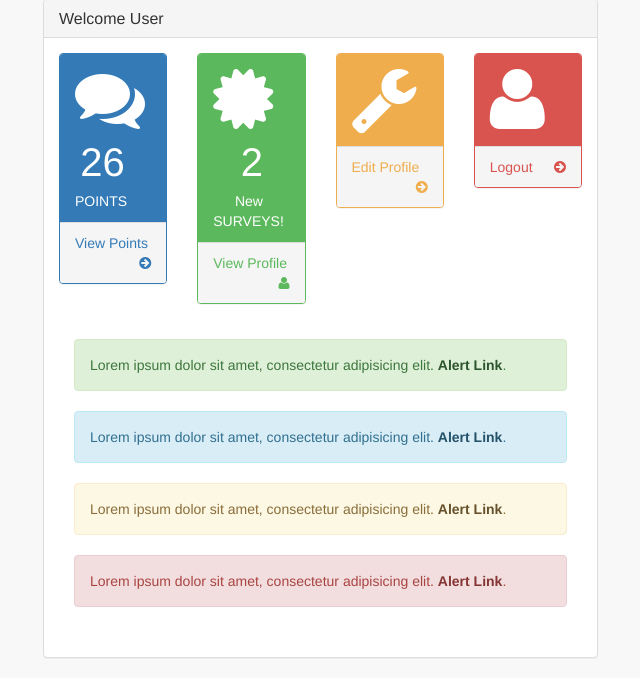
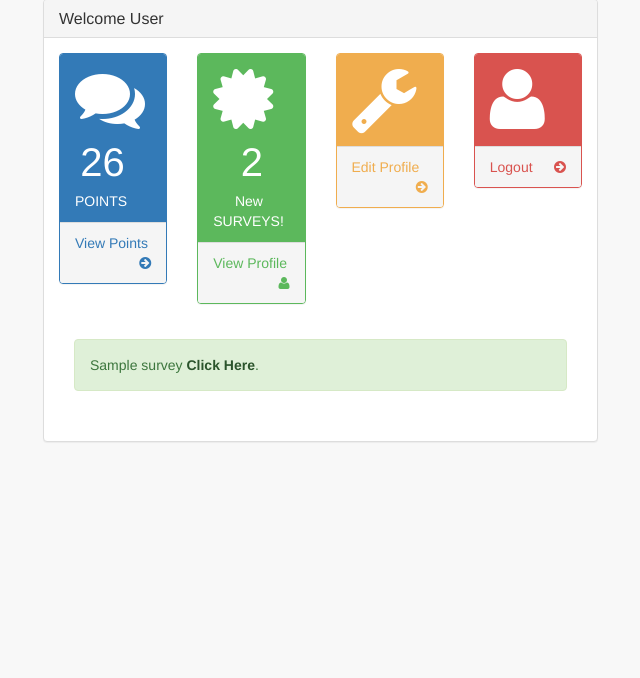
Before and after one commit to russel300/codeblastrewards, a PHP site: page /userp.php in a window 1280 px wide. Shown: the part 140-818 px from the top of the page, without its empty margins (417-1057 px from the left). After the commit the page ends 582 px from the top, so only its background shows below. Run offline with PHP 8.4, Linux system fonts and the light colour scheme; tables that the repository leaves empty hold one stand-in row (values such as "Sample post").

Commit message:
survey list
added list of surveys

```diff
--- a/userp.php
+++ b/userp.php
@@ -1,4 +1,8 @@
-<?php include "includes/header.php" ?>
+<?php include "includes/header.php";
+      include "includes/config.php";
+
+
+?>
 <body>
 
     <div class="container">
@@ -99,18 +103,31 @@
                         <!-- /.panel-heading -->
                 <!-- /.panel-heading -->
                         <div class="panel-body">
-                            <div class="alert alert-success">
-                                Lorem ipsum dolor sit amet, consectetur adipisicing elit. <a href="#" class="alert-link">Alert Link</a>.
+
+                           <?php
+
+                          db_connect();
+
+                          $res=mysql_query("select * from survey");
+
+                          while($r=mysql_fetch_array($res))
+                          {
+
+                            echo'
+
+                           <div class="alert alert-success">'.$r["survey_name"].' <a href="'.$r["survey_url"].'" class="alert-link">Click Here</a>.
                             </div>
-                            <div class="alert alert-info">
-                                Lorem ipsum dolor sit amet, consectetur adipisicing elit. <a href="#" class="alert-link">Alert Link</a>.
-                            </div>
-                            <div class="alert alert-warning">
-                                Lorem ipsum dolor sit amet, consectetur adipisicing elit. <a href="#" class="alert-link">Alert Link</a>.
-                            </div>
-                            <div class="alert alert-danger">
-                                Lorem ipsum dolor sit amet, consectetur adipisicing elit. <a href="#" class="alert-link">Alert Link</a>.
-                            </div>
+
+                            ';
+                          }
+
+
+
+                           ?>
+
+
+
+
                         </div>
                         <!-- .panel-body -->
                     </div>
```
